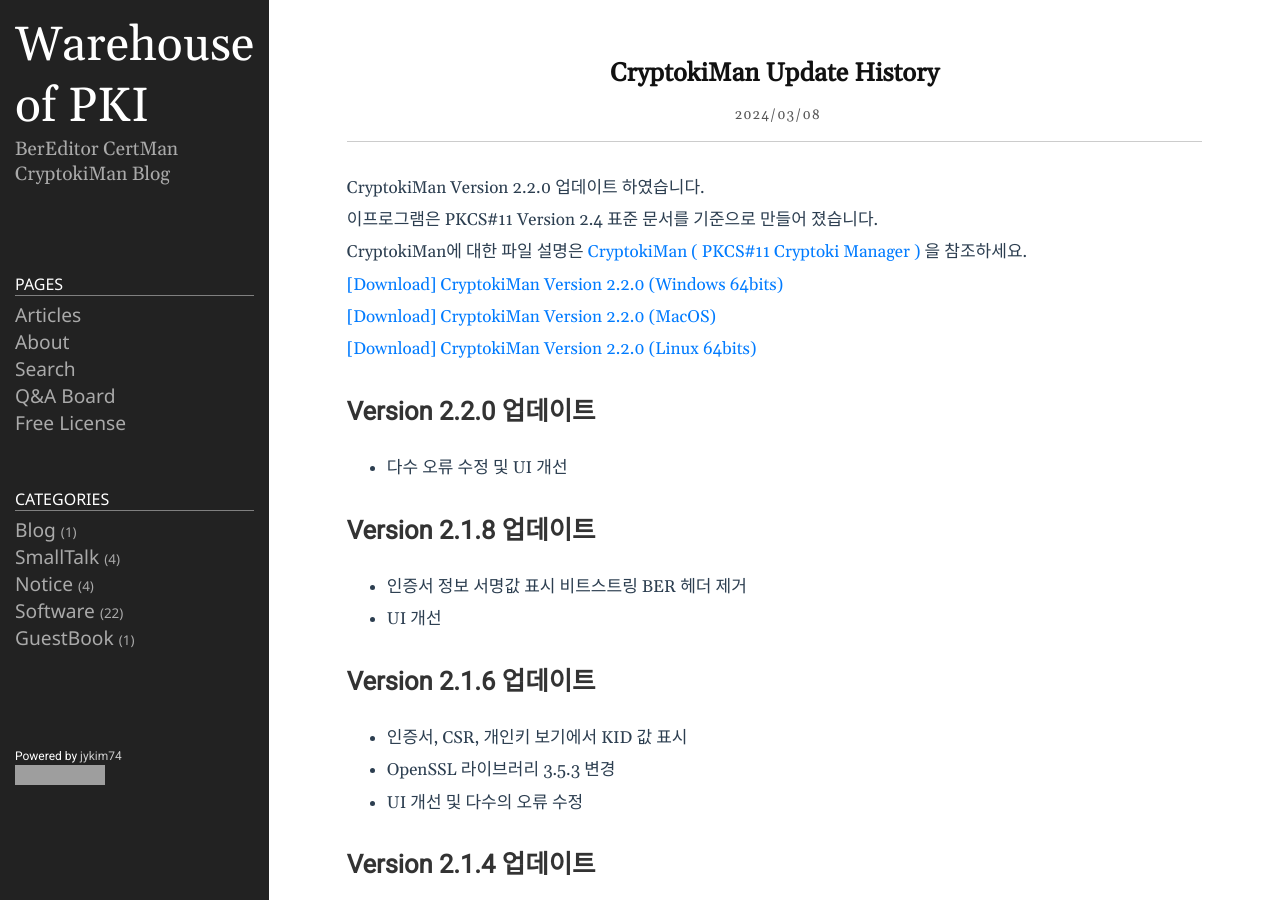
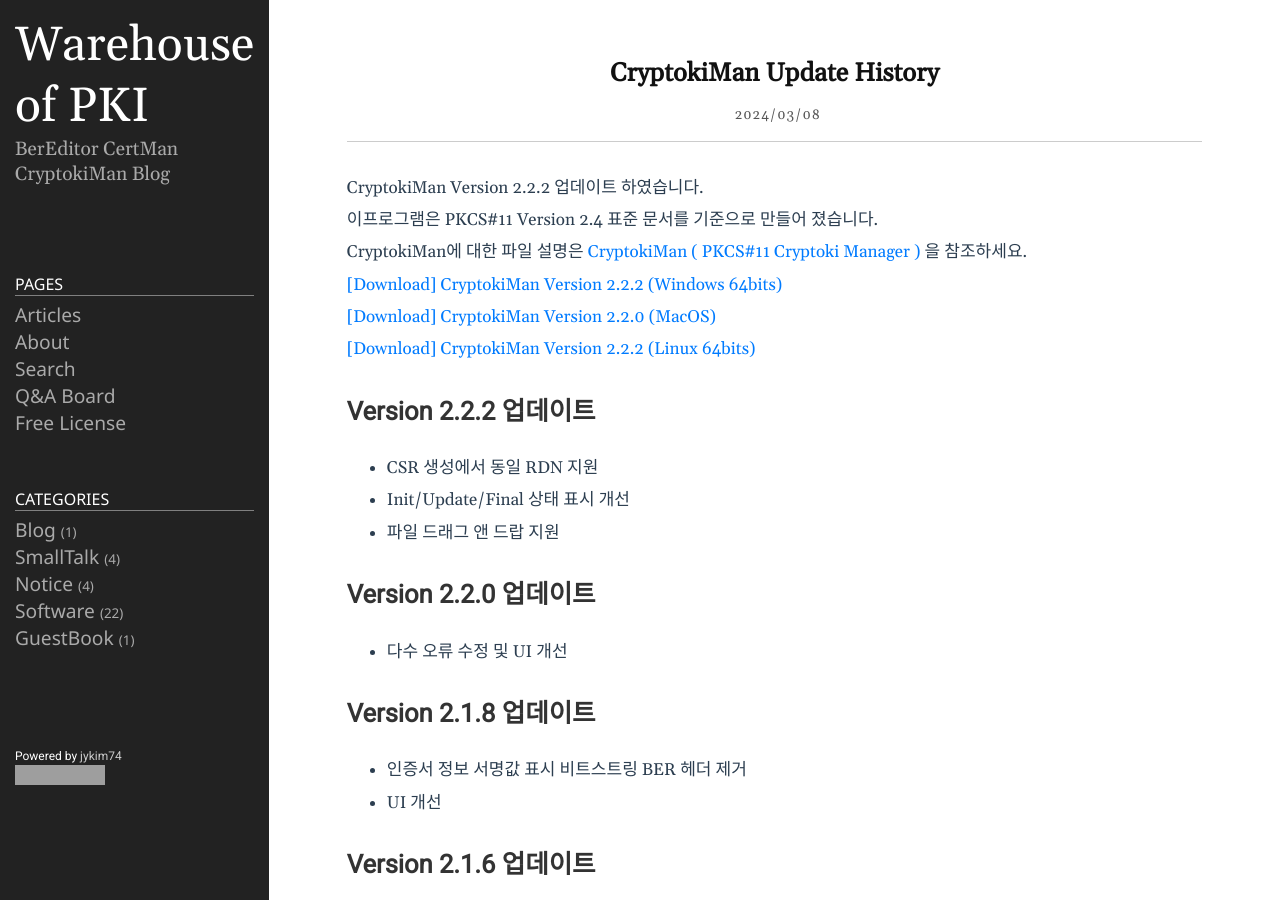
Before and after one commit to jykim74/jykim74.github.io, a Jekyll site: the page built from _posts/2024-03-08-CryptokiUpdate.md, in a window 1280 px wide and 900 px high. Built offline with Jekyll 4.4.1, drawn with Linux system fonts in a browser that asks for light colours; nearby versions of some CDN libraries; comment, search, counter and statistics services are not loaded; grey boxes are pictures that could not be loaded.

Commit message:
CryptokiMan Version 2.2.2 msi zip 적용

```diff
--- a/_posts/2023-04-13-CryptokiMan.markdown
+++ b/_posts/2023-04-13-CryptokiMan.markdown
@@ -10,11 +10,11 @@
 Actually, the module test was done with the library downloaded from https://www.opendnssec.org/softhsm/.
 This is a program I made personally, so if you have any questions or bugs, use [Google Groups]( https://groups.google.com/g/cryptokiman, "Google Groups" )
 
-[[Download] CryptokiMan Version 2.2.0 (Win64)](https://jykim74.github.io/msi/CryptokiMan-enV220.msi "CryptokiMan")
+[[Download] CryptokiMan Version 2.2.2 (Win64)](https://jykim74.github.io/msi/CryptokiMan-enV222.msi "CryptokiMan")
 
 [[Download] CryptokiMan Version 2.2.0 (MacOS)](https://jykim74.github.io/dmg/CryptokiManV220.dmg, "CryptokiMan")
 
-[[Download] CryptokiMan Version 2.2.0 (Linux64)](https://jykim74.github.io/zip/CryptokiManV220.zip, "CryptokiMan")
+[[Download] CryptokiMan Version 2.2.2 (Linux64)](https://jykim74.github.io/zip/CryptokiManV222.zip, "CryptokiMan")
 
 If you would like to receive a license, simply write a request in [Free License Request](https::/jykim7.mycafe24.com/user_reg.php) and you can receive a trial (30-day) license.
 Of course, you can apply for a license multiple times.
--- a/_posts/2024-03-08-CryptokiUpdate.md
+++ b/_posts/2024-03-08-CryptokiUpdate.md
@@ -4,16 +4,21 @@
 tags: [Cryptoki, CryptokiMan, ECDSA, HSM, PKCS#11, PKI, RSA]
 category: Software
 ---
-CryptokiMan Version 2.2.0 업데이트 하였습니다.
+CryptokiMan Version 2.2.2 업데이트 하였습니다.
 이프로그램은 PKCS#11 Version 2.4 표준 문서를 기준으로 만들어 졌습니다.
 CryptokiMan에 대한 파일 설명은 [CryptokiMan ( PKCS#11 Cryptoki Manager )](https://jykim74.tistory.com/38) 을 참조하세요.
 
-[\[Download\] CryptokiMan Version 2.2.0 (Windows 64bits)](https://jykim74.github.io/msi/CryptokiMan-enV220.msi)
+[\[Download\] CryptokiMan Version 2.2.2 (Windows 64bits)](https://jykim74.github.io/msi/CryptokiMan-enV222.msi)
 
 [\[Download\] CryptokiMan Version 2.2.0 (MacOS)](https://jykim74.github.io/dmg/CryptokiManV220.dmg)
 
-[\[Download\] CryptokiMan Version 2.2.0 (Linux 64bits)](https://jykim74.github.io/zip/CryptokiManV220.zip)
+[\[Download\] CryptokiMan Version 2.2.2 (Linux 64bits)](https://jykim74.github.io/zip/CryptokiManV222.zip)
 
+
+## Version 2.2.2 업데이트
+- CSR 생성에서 동일 RDN 지원
+- Init/Update/Final 상태 표시 개선
+- 파일 드래그 앤 드랍 지원
 
 ## Version 2.2.0 업데이트
 - 다수 오류 수정 및 UI 개선
--- a/appcast/cryptokiman_appcast_win2.xml
+++ b/appcast/cryptokiman_appcast_win2.xml
@@ -5,9 +5,9 @@
 		<description>Feed for CryptokiMan updates</description>
 		<language>en</language>
 		<item>
-			<title>Version 2.2.0</title>
+			<title>Version 2.2.2</title>
 			<sparkle:releaseNotesLink>https://jykim74.github.io/software/2024/03/08/CryptokiUpdate.html</sparkle:releaseNotesLink>
-			<enclosure url="https://jykim74.github.io/msi/CryptokiMan-enV220.msi" sparkle:version="2.2.0" length="0" type="application/octet-stream"/>
+			<enclosure url="https://jykim74.github.io/msi/CryptokiMan-enV222.msi" sparkle:version="2.2.2" length="0" type="application/octet-stream"/>
 		</item>
 	</channel>
 </rss>
```
Also changed, not shown: 2 other files.
